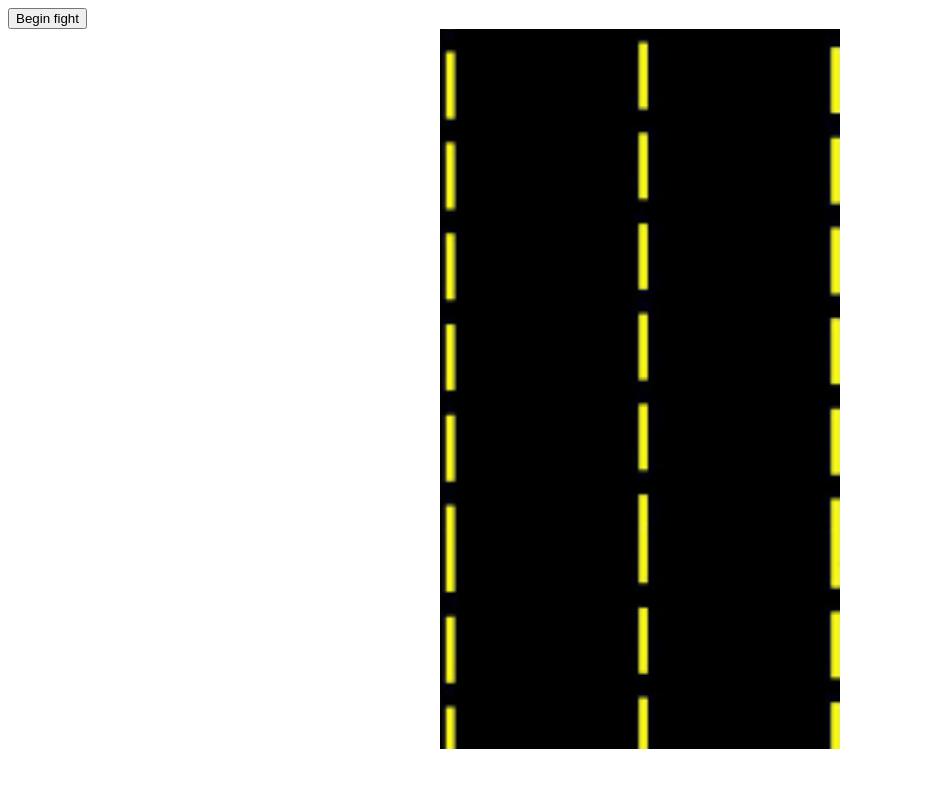
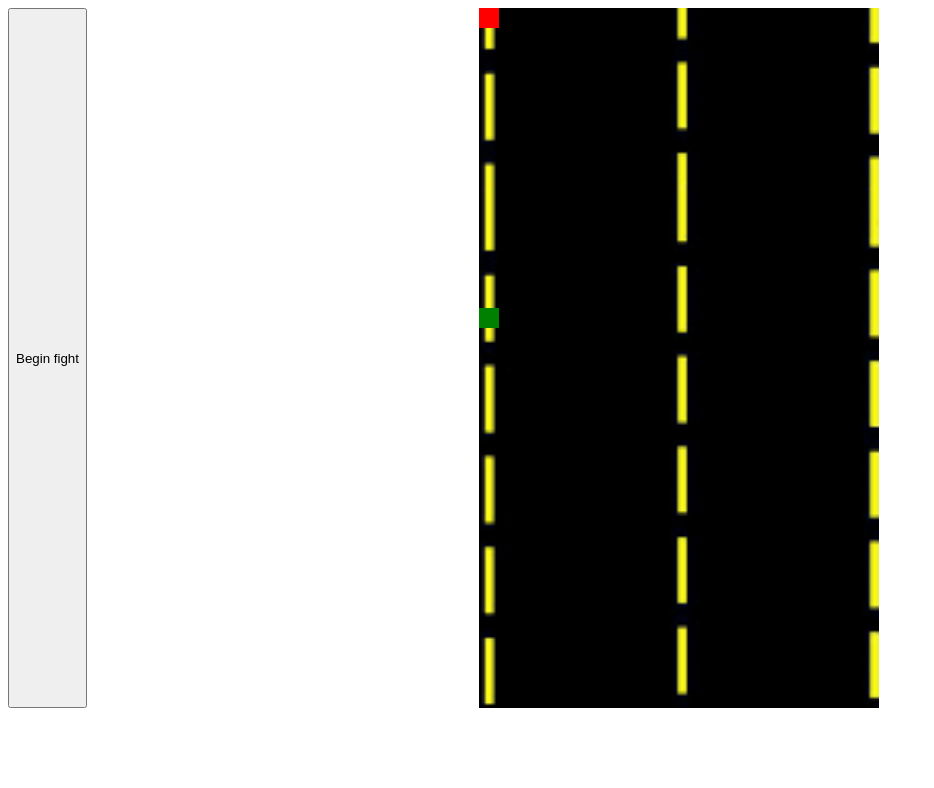
Before and after one commit to kukshalkanishka/traffic-fight-game, a plain HTML site: page index.html in a window 1280 px wide. Both pictures are taken after a click on the button "Begin fight". Shown: the whole page, without its empty margins (0-934 px from the left). Drawn offline with Linux system fonts and the light colour scheme.

Commit message:
Add game over condition.

```diff
--- a/index.html
+++ b/index.html
@@ -6,10 +6,12 @@
     <script src="scripts.js"></script>
   </head>
   <body onkeydown="moveCar(event);">
-    <button onclick="moveRoad()">Begin fight</button>
-    <div id="road">
-      <div id="car"></div>
-      <div id="obstacle"></div>
+    <div style="display: flex">
+      <button onclick="moveRoad(); moveObstacle();">Begin fight</button>
+      <div id="road">
+        <div id="car"></div>
+        <div id="obstacle"></div>
+      </div>
     </div>
   </body>
 </html>
--- a/scripts.js
+++ b/scripts.js
@@ -1,5 +1,7 @@
 let carPosition = { left: 200, top: 650 };
+let obstaclePosition = { left: 0, top: 0 };
 let roadPosition = { x: 0, y: 0 };
+let score = 0;
 
 const updateCarPosition = function(event) {
   if (event.key == "ArrowRight") {
@@ -15,26 +17,39 @@ const moveCar = function(event) {
   const car = document.getElementById("car");
   car.setAttribute(
     "style",
-    "background-color: red; width: 20px;height: 20px; position: relative; left:" +
-      carPosition.left +
-      "px; top:" +
-      carPosition.top +
-      "px;"
+    "left:" + carPosition.left + "px; top:" + carPosition.top + "px;"
   );
 };
 
 const updateRoadPosition = function() {
+  const road = document.getElementById("road");
   roadPosition.y += 100;
+  road.setAttribute("style", "background-position-y:" + roadPosition.y + "px");
 };
 
 const moveRoad = function() {
-  const road = document.getElementById("road");
-  setInterval(function() {
-    updateRoadPosition();
-    road.setAttribute(
-      "style",
-      "background-position:" + roadPosition.x + "px " + roadPosition.y + "px"
-    );
-    console.log(road);
-  }, 500);
+  setInterval(updateRoadPosition, 100);
 };
+
+const alertIfGameOver = function() {
+  if (
+    obstaclePosition.top == carPosition.top &&
+    obstaclePosition.left == carPosition.left
+  ) {
+    alert("Game Over");
+  }
+};
+
+const updateObstaclePosition = function() {
+  const obstacle = document.getElementById("obstacle");
+  obstaclePosition.top += 10;
+  obstacle.setAttribute("style", "top:" + obstaclePosition.top + "px");
+  alertIfGameOver();
+  if (obstaclePosition.top > 660) {
+    clearInterval(obstacleId);
+  }
+};
+
+const moveObstacle = function() {
+  obstacleId = setInterval(updateObstaclePosition, 100);
+};
--- a/styleSheet.css
+++ b/styleSheet.css
@@ -3,6 +3,20 @@
   background-size: 400px;
   background-repeat: repeat-y;
   width: 400px;
-  height: 720px;
+  height: 700px;
   margin: 0px auto;
 }
+
+#car {
+  background-color: red;
+  width: 20px;
+  height: 20px;
+  position: relative;
+}
+
+#obstacle {
+  background-color: green;
+  width: 20px;
+  height: 20px;
+  position: relative;
+}
```
